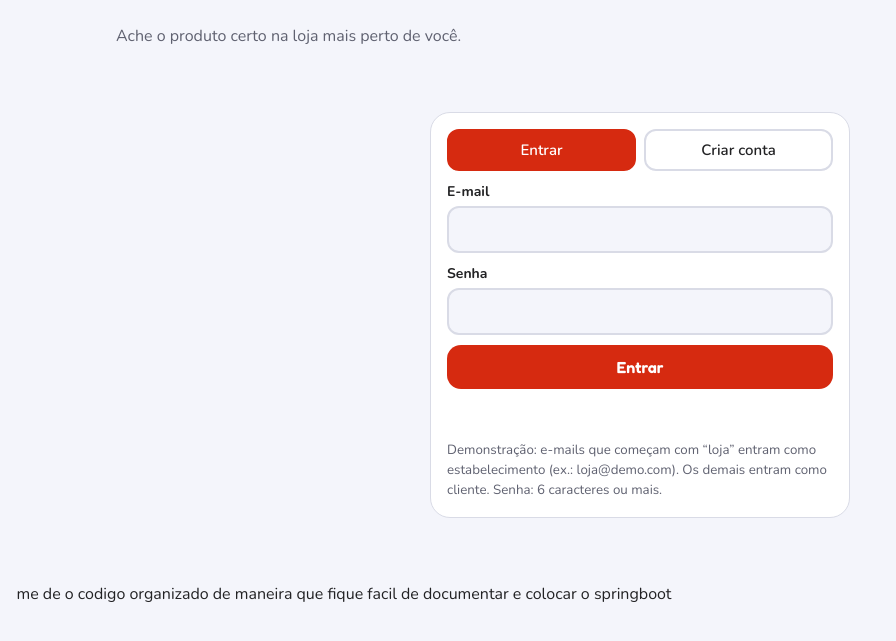
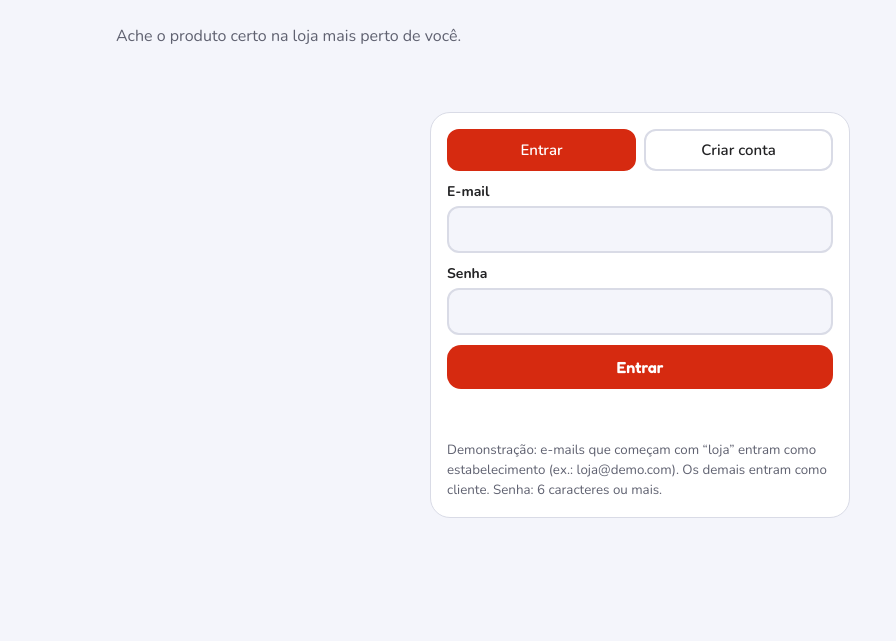
Before and after one commit to harunocode/produtos-go, a plain HTML site: page frontend/index.html in a window 1280 px wide. Shown: the part 85-726 px from the top of the page, without its empty margins (0-896 px from the left). Drawn offline with nearby package versions, Linux system fonts and the light colour scheme.

Commit message:
Remove organizational comment from index.html
Remove comment about organizing code for documentation and Spring Boot.

```diff
--- a/frontend/index.html
+++ b/frontend/index.html
@@ -168,4 +168,3 @@
 </body>
 
 </html>
-me de o codigo organizado de maneira que fique facil de documentar e colocar o springboot
```
